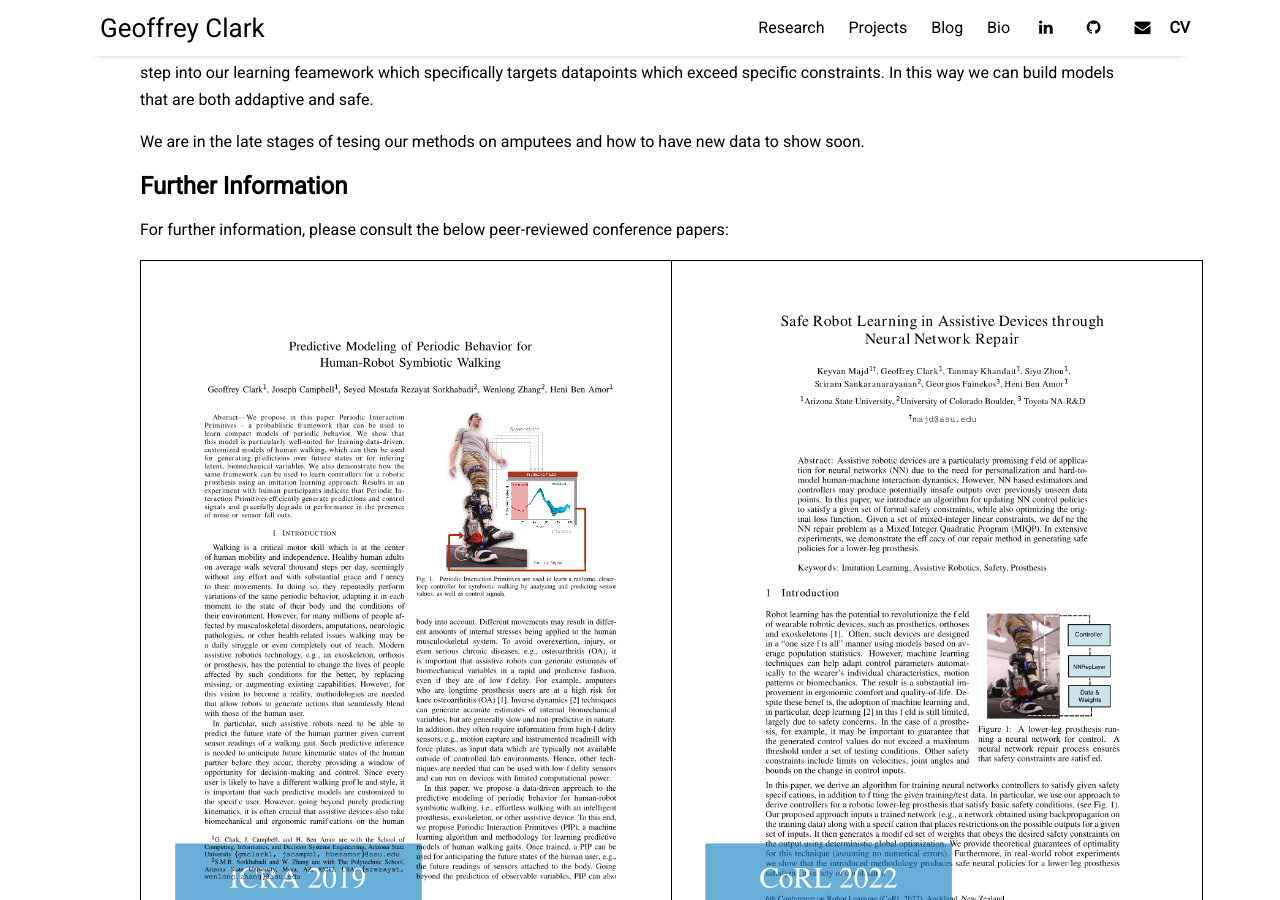
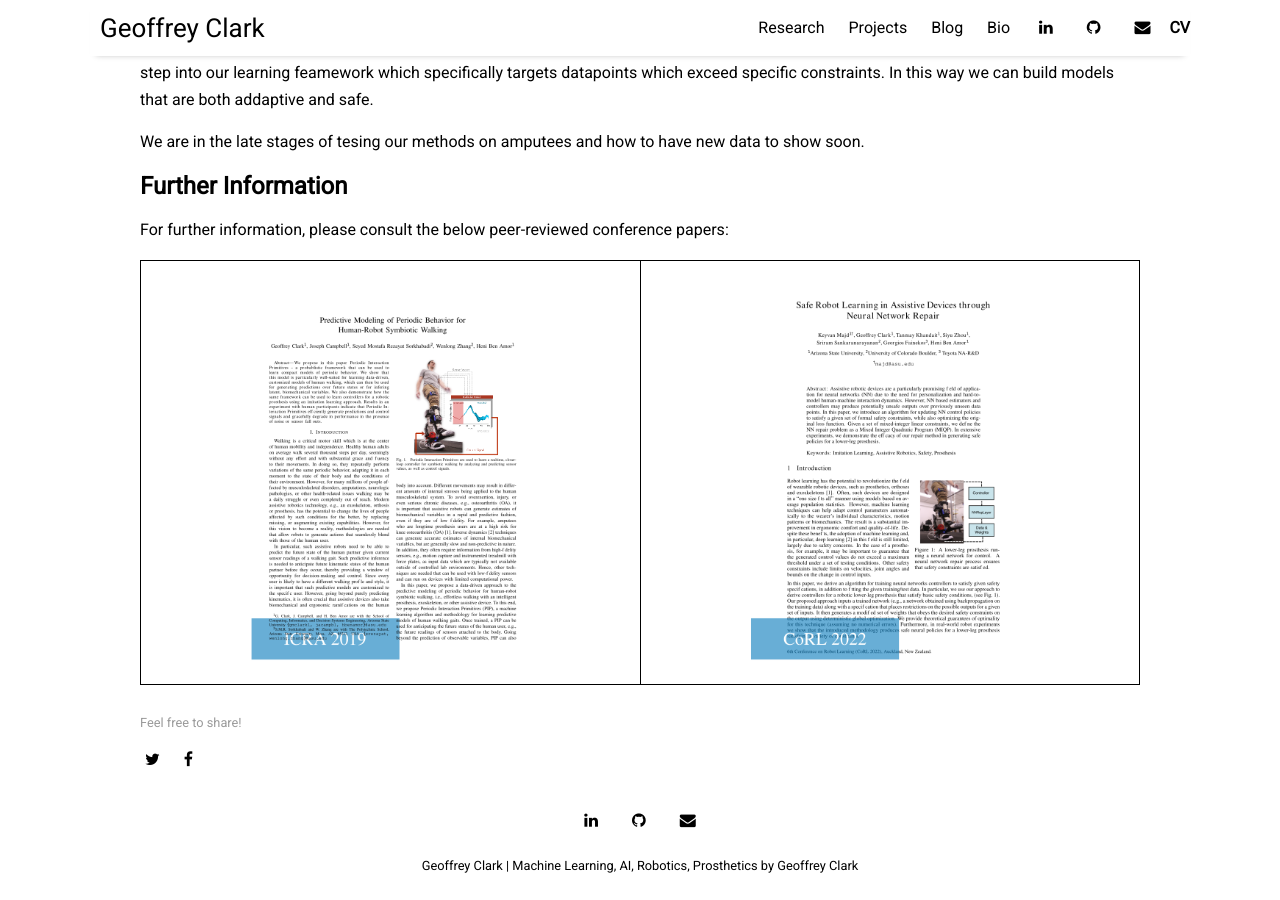
Before and after one commit to GeoffreyMClark/GeoffreyMClark.github.io, a Jekyll site: the page built from _posts/2021-10-11-research1.md, in a window 1280 px wide and 900 px high, scrolled down 749 px. Built offline with Jekyll 4.4.1, drawn with Linux system fonts in a browser that asks for light colours; nearby versions of some CDN libraries.

Commit message:
minor changes to images

```diff
--- a/_posts/2021-10-11-research1.md
+++ b/_posts/2021-10-11-research1.md
@@ -20,7 +20,7 @@
 For further information, please consult the below peer-reviewed conference papers:
 
 
-| <a href="https://arxiv.org/pdf/2005.13139.pdf"><img src="/assets/img/ICRA2019.png" alt="drawing" width="500"/></a> | <a href="https://openreview.net/pdf?id=X4228W0QpvN"><img src="/assets/img/CoRL2022.png" alt="drawing" width="500"/></a> |
+| <a href="https://arxiv.org/pdf/2005.13139.pdf"><img src="/assets/img/ICRA2019.png" alt="drawing" width="300"/></a> | <a href="https://openreview.net/pdf?id=X4228W0QpvN"><img src="/assets/img/CoRL2022.png" alt="drawing" width="300"/></a> |
 
 
 
```
Also changed, not shown: _posts/2021-10-10-research2.md (+2 -2 lines), _posts/2021-10-7-research5.md (+3 -0 lines), 1 other file.
